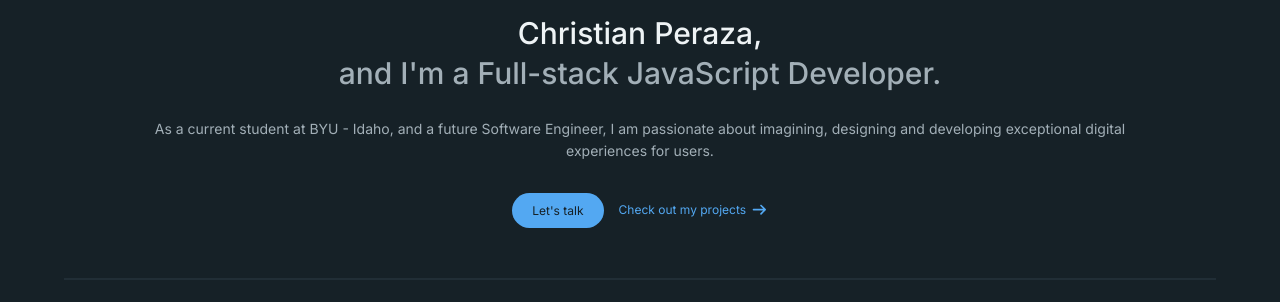
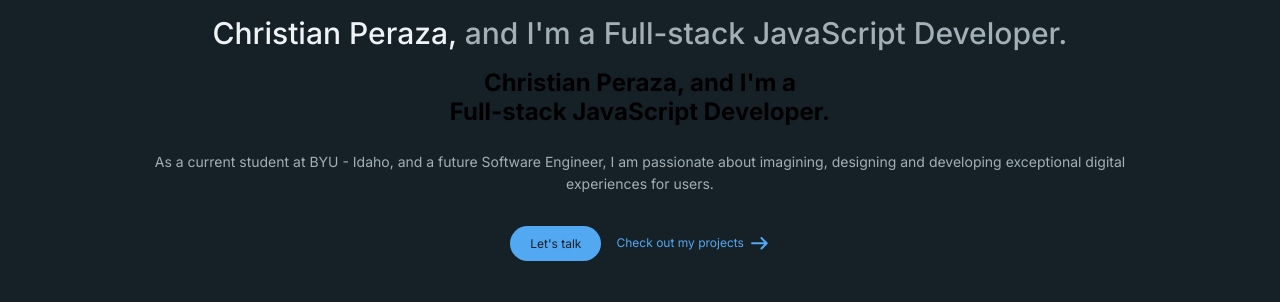
Before and after one commit to chrisperaza/portfolio-dev, a React (Vite) app: page / in a window 1280 px wide. Shown: the part 169-471 px from the top of the page. Built offline with nearby package versions, Linux system fonts and the light colour scheme.

Commit message:
Add desktop title

```diff
--- a/src/components/Banner.jsx
+++ b/src/components/Banner.jsx
@@ -9,9 +9,12 @@ const Banner = () => {
       <section className='banner_section'>
         <p className='banner_section-greetings'>Hi! My name is</p>
         <h1 className='banner_section-title'>
-          <span className='banner_section-titleName'>Christian Peraza, </span>{' '}
-          <br />
+          <span className='banner_section-titleName'>Christian Peraza, </span>
           and I'm a Full-stack JavaScript Developer.
+        </h1>
+        <h1 className='banner_section-title2'>
+          <span className='banner_section-titleName'>Christian Peraza, </span>
+          and I'm a <br /> Full-stack JavaScript Developer.
         </h1>
         <p className='banner_section-text'>
           As a current student at BYU - Idaho, and a future Software Engineer, I
@@ -26,7 +29,10 @@ const Banner = () => {
         <button className='banner_buttons-projects'>
           <p>Check out my projects</p>
           <div>
-            <FontAwesomeIcon className='arrowRightIcon' icon={faArrowRight} />
+            <FontAwesomeIcon
+              className='arrowRightIcon fa-lg'
+              icon={faArrowRight}
+            />
           </div>
         </button>
       </div>
```
